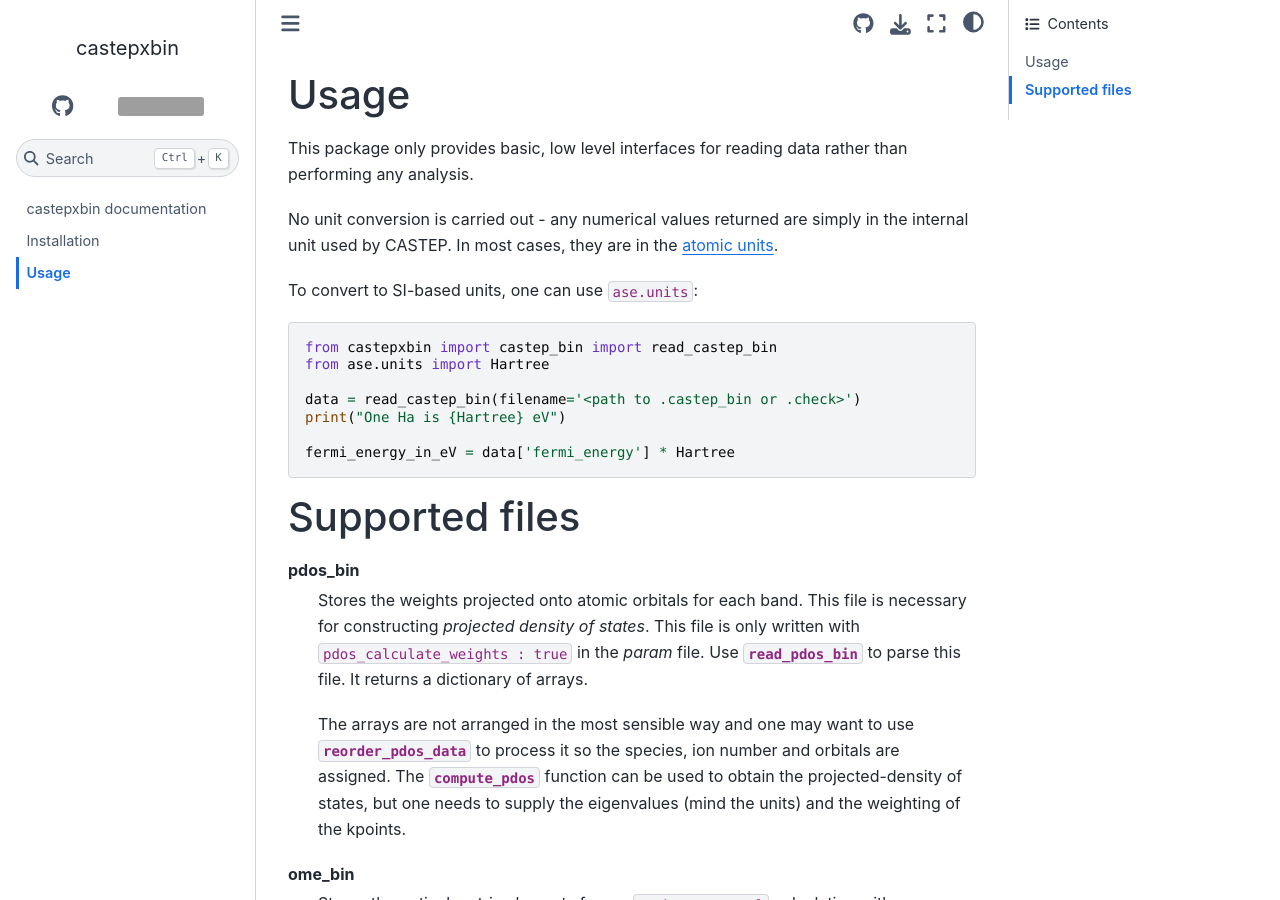
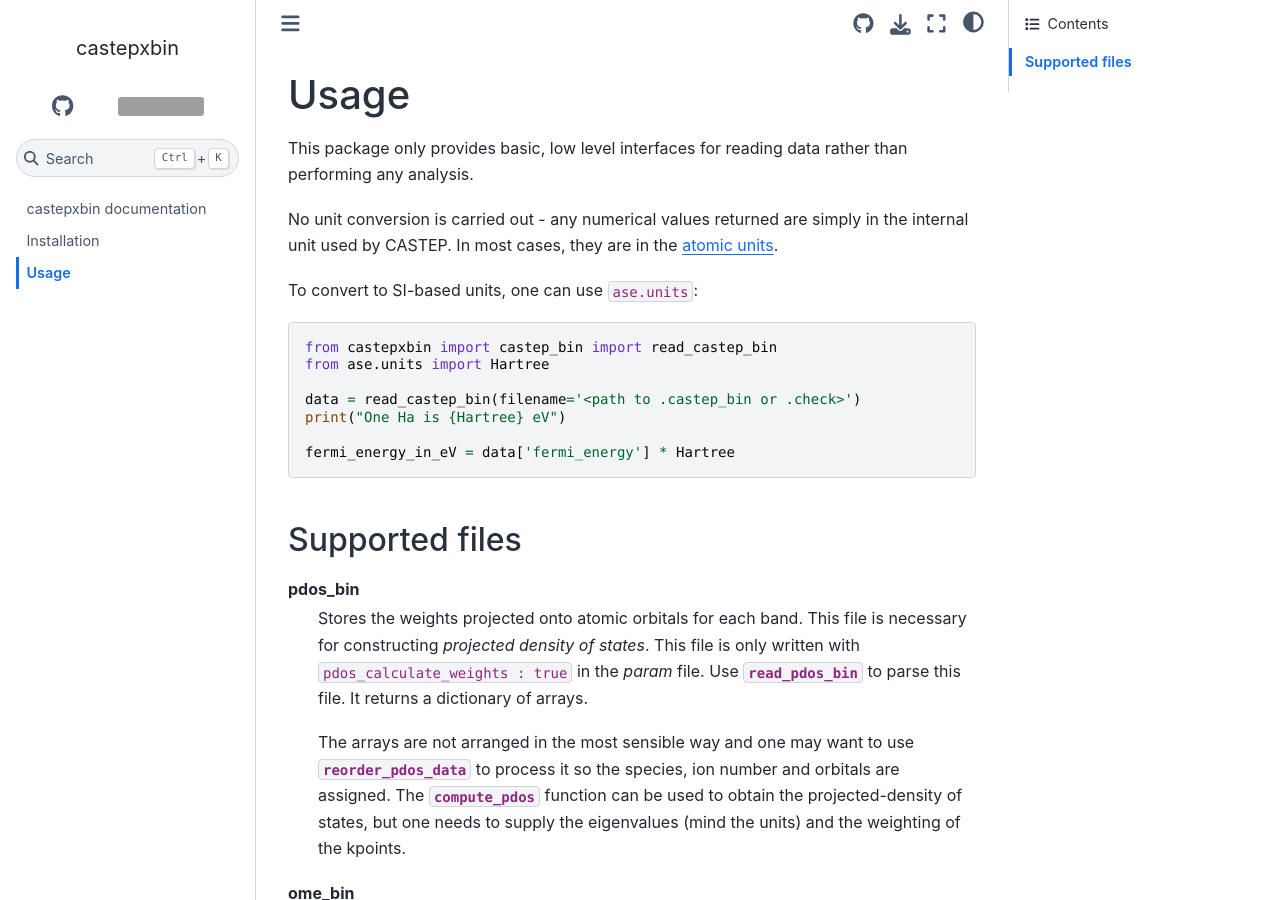
Before and after one commit to zhubonan/castepxbin, a Sphinx documentation site: the page built from docs/usage.md, in a window 1280 px wide and 900 px high. Built offline with Sphinx 7.4.7 and the Sphinx Book theme 1.1.4, drawn with Linux system fonts in a browser that asks for light colours; pages that are not in the unit, such as notebooks, are missing from menus; grey boxes are pictures that could not be loaded.

Commit message:
Update docs

````diff
--- a/docs/usage.md
+++ b/docs/usage.md
@@ -18,7 +18,7 @@ print("One Ha is {Hartree} eV")
 fermi_energy_in_eV = data['fermi_energy'] * Hartree
 ```
 
-# Supported files
+## Supported files
 
 pdos_bin
 : Stores the weights projected onto atomic orbitals for each band. This file is necessary for constructing *projected density of states*. This file is only written with `pdos_calculate_weights : true` in the *param* file.
````
